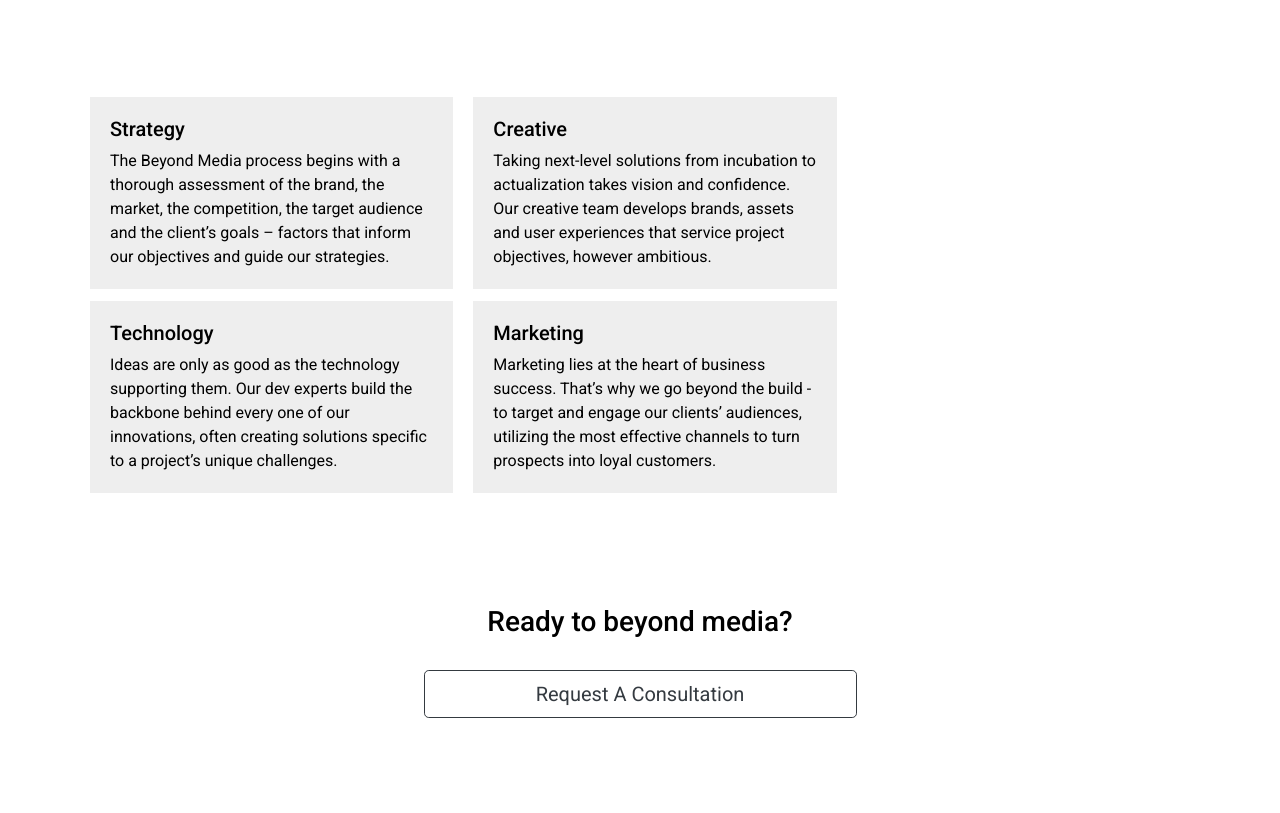
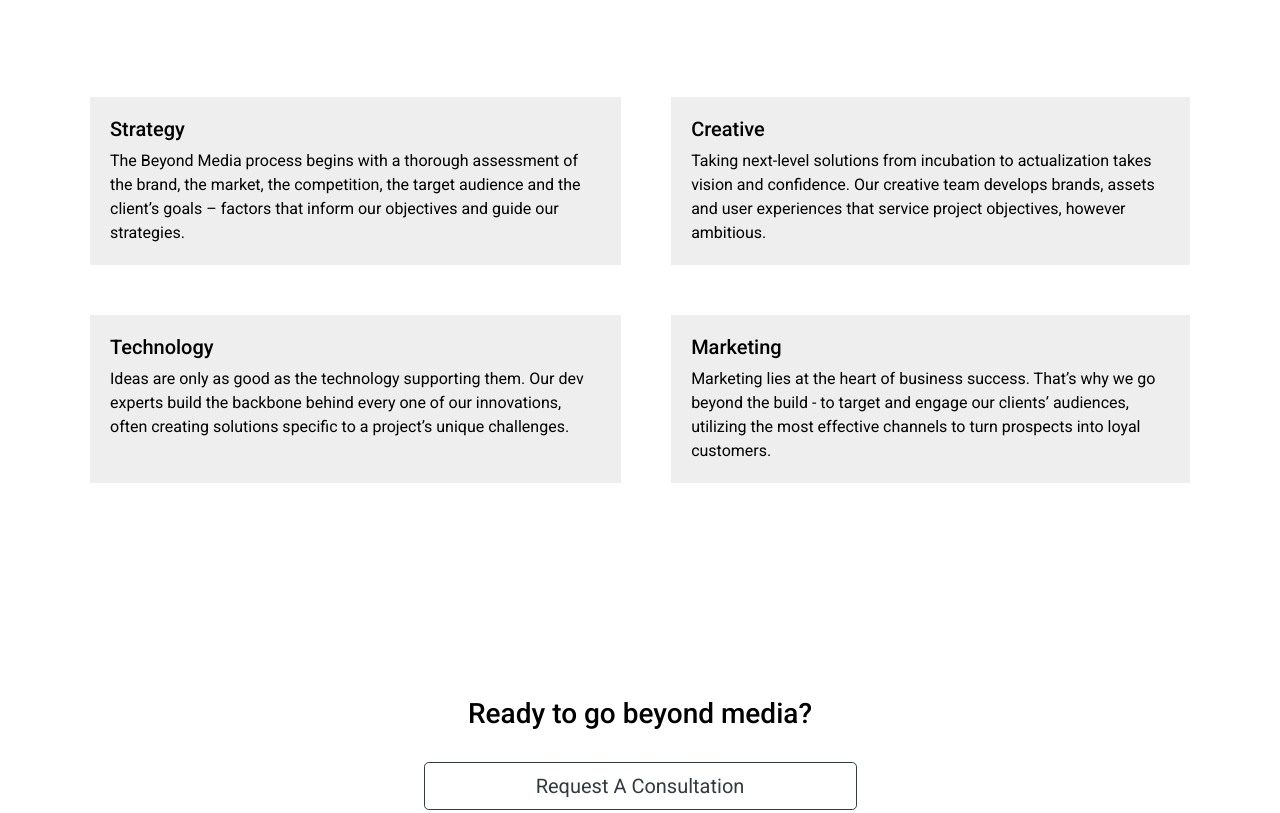
Before and after one commit to just-jonx/QA-BeyondMedia, a plain HTML site: page index.html in a window 1280 px wide. Shown: the part 1637-2450 px from the top of the page. Drawn offline with Linux system fonts and the light colour scheme.

Commit message:
Services re-style

```diff
--- a/css/style.css
+++ b/css/style.css
@@ -69,10 +69,24 @@ footer {
   color: #ffffff;
 }
 
-.card {
+
+#features {
+  text-align: left;
+  position: relative;
+  height: 500px;
+  margin: 0;
+}
+
+.feature-card {
   background-color: #EEEEEE;
-  border-radius: 0px;
-  border: none;
+  padding: 20px;
+}
+
+#features .cards {
+
+display: grid;
+grid-template-columns: repeat(2, auto);
+grid-gap: 50px;
 }
 
 .wrapper {
--- a/index.html
+++ b/index.html
@@ -66,50 +66,35 @@
                 our clients to succeed in today’s dynamic, constantly evolving world. </p>
         </div>
 
-        <div id="cardServices" class="card-deck">
+
+        <section id="features">
             <div class="wrapper">
-             <div class="row">
-                <div class="card-columns">
-                    <div class="card">
-                        <div class="card-body">
+                <div class="cards">
+                    <div class="feature-card">
                         <p class="h5">Strategy</p>
                             <p class="card-text">The Beyond Media process begins with a thorough assessment of the brand, the market, the competition, the target audience and the client’s goals – factors that inform our objectives and guide our strategies.</p>
                     </div>
-                    </div>
-                    <div class="card">
-                        <div class="card-body">
+                    <div class="feature-card">
                         <p class="h5">Creative</p>
                             <p class="card-text">Taking next-level solutions from incubation to actualization takes vision and confidence. Our creative team develops brands, assets and user experiences that service project objectives, however ambitious.</p>
                     </div>
-                    </div>
-                </div>
-            </div>
-
-                <div class="row">
-                    <div class="card-columns">
-                        <div class="card">
-                            <div class="card-body">
+                    <div class="feature-card">
                         <p class="h5">Technology</p>
                                 <p class="card-text">Ideas are only as good as the technology supporting them. Our dev experts build the backbone behind every one of our innovations, often creating solutions specific to a project’s unique challenges.</p>
                     </div>
-                        </div>
-                        <div class="card">
-                            <div class="card-body">
+                    <div class="feature-card">
                         <p class="h5">Marketing</p>
                                 <p class="card-text">Marketing lies at the heart of business success. That’s
                                 why we go beyond the build - to target and engage our clients’ audiences, utilizing the most effective channels to turn prospects into loyal customers.</p>
                     </div>
                 </div>
             </div>
-                </div>
-            </div>
-        </div>
-
+        </section>
 
 
 <!-- CTA -->
         <div id="textblock" class="container text-center">
-            <p class="h3">Ready to beyond media?</p>
+            <p class="h3">Ready to go beyond media?</p>
             <br>
             <button style="width: 50%;" type="button" class="btn btn-lg btn-outline-dark">Request A Consultation</button>
         </div>
```
Lines whose indentation alone changed are shown as unchanged.
